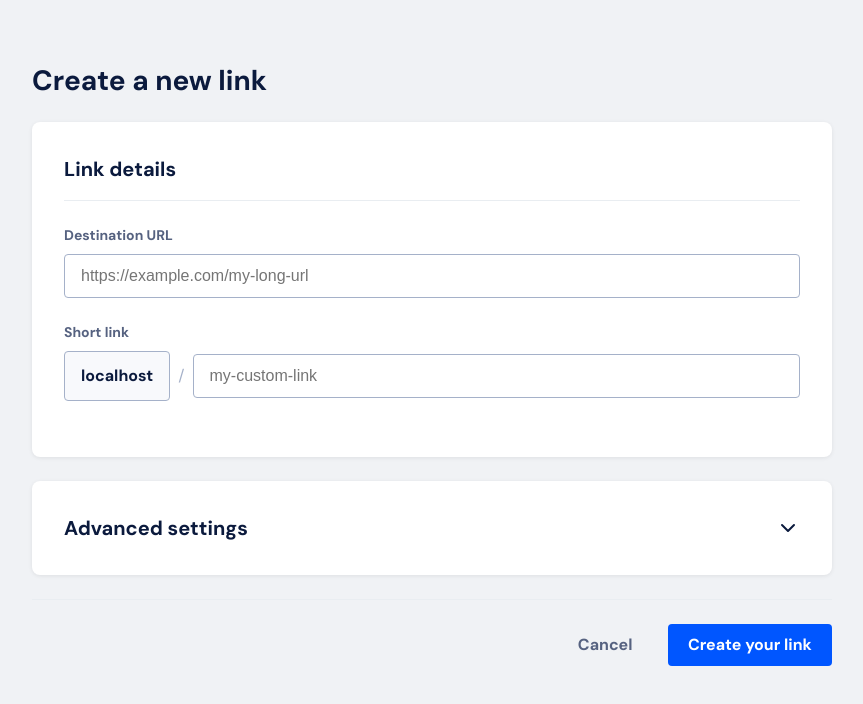
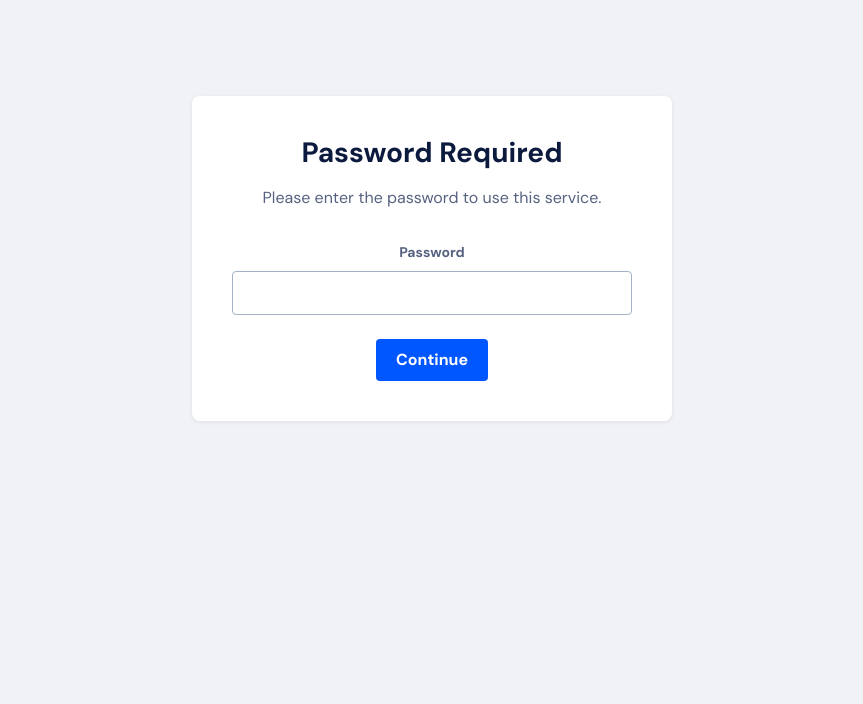
Before and after one commit to bnyhtz/bnyShortener, a React (Vite) app: page / in a window 1280 px wide. Shown: the top 704 px of the page, without its empty margins (208-1071 px from the left). Built offline with nearby package versions, Linux system fonts and the light colour scheme; no server answers.

Commit message:
optional password

```diff
--- a/src/App.css
+++ b/src/App.css
@@ -256,3 +256,23 @@ button.secondary:hover {
   margin-top: 0.5rem;
   text-align: left;
 }
+
+.login-card {
+  max-width: 400px;
+  width: 100%;
+  margin: 2rem auto;
+  padding: 2.5rem;
+  text-align: center;
+  background-color: #ffffff;
+  border-radius: 8px;
+  box-shadow: 0 1px 4px rgba(0,0,0,0.08);
+}
+
+.login-card h1 {
+  margin-bottom: 0.5rem;
+}
+
+.login-card p {
+  margin-bottom: 2rem;
+  color: #566280;
+}
--- a/src/App.jsx
+++ b/src/App.jsx
@@ -1,7 +1,13 @@
-import { useState } from 'react';
+import { useState, useEffect } from 'react';
 import './App.css';
 
 function App() {
+  // App State
+  const [authStatus, setAuthStatus] = useState('loading'); // 'loading', 'required', 'not_required'
+  const [password, setPassword] = useState('');
+  const [isAuthenticated, setIsAuthenticated] = useState(false);
+
+  // Form State
   const [url, setUrl] = useState('');
   const [customPath, setCustomPath] = useState('');
   const [isPathValid, setIsPathValid] = useState(true);
@@ -15,6 +21,32 @@ function App() {
   const [metadataDescription, setMetadataDescription] = useState('');
   const [metadataImage, setMetadataImage] = useState('');
   const [enableCloaking, setEnableCloaking] = useState(false);
+
+  useEffect(() => {
+    const checkAuthStatus = async () => {
+      try {
+        const response = await fetch('/api/auth/status');
+        const data = await response.json();
+        if (data.passwordProtected) {
+          setAuthStatus('required');
+        } else {
+          setAuthStatus('not_required');
+          setIsAuthenticated(true);
+        }
+      } catch (err) {
+        setError('Could not connect to the server.');
+        setAuthStatus('not_required'); // Fail open
+      }
+    };
+    checkAuthStatus();
+  }, []);
+
+  const handlePasswordSubmit = (event) => {
+    event.preventDefault();
+    // We don't actually validate the password here.
+    // The backend will do that on the first real API call.
+    setIsAuthenticated(true);
+  };
 
   const handleSubmit = async (event) => {
     event.preventDefault();
@@ -35,9 +67,14 @@ function App() {
     } : null;
 
     try {
+      const headers = { 'Content-Type': 'application/json' };
+      if (authStatus === 'required') {
+        headers['X-Link-Shortener-Password'] = password;
+      }
+
       const response = await fetch('/api/links', {
         method: 'POST',
-        headers: { 'Content-Type': 'application/json' },
+        headers: headers,
         body: JSON.stringify({
           url,
           customPath,
@@ -73,6 +110,34 @@ function App() {
     setMetadataImage('');
     setEnableCloaking(false);
   };
+
+  if (authStatus === 'loading') {
+    return <div className="container"><p>Loading...</p></div>;
+  }
+
+  if (!isAuthenticated) {
+    return (
+      <div className="container">
+        <div className="login-card">
+          <h1>Password Required</h1>
+          <p>Please enter the password to use this service.</p>
+          <form onSubmit={handlePasswordSubmit}>
+            <div className="form-group">
+              <label htmlFor="password">Password</label>
+              <input
+                type="password"
+                id="password"
+                value={password}
+                onChange={(e) => setPassword(e.target.value)}
+                required
+              />
+            </div>
+            <button type="submit" className="primary">Continue</button>
+          </form>
+        </div>
+      </div>
+    );
+  }
 
   return (
     <div className="container">
```
Also changed, not shown: 2 other files (tests, documents, lock files or other folders).
